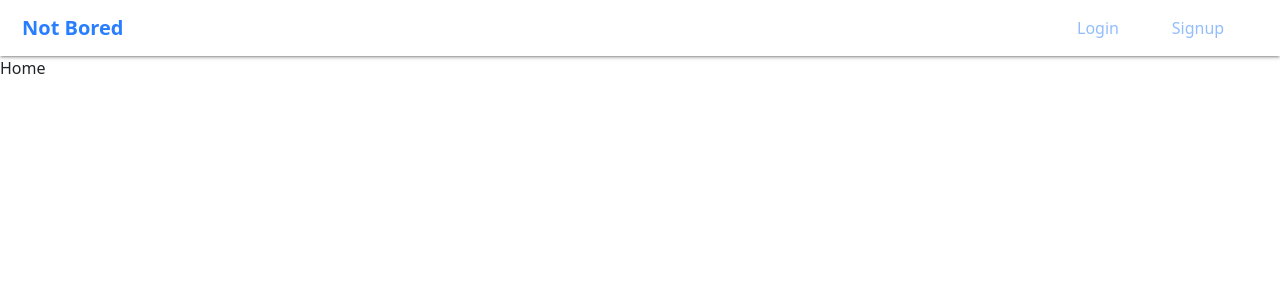
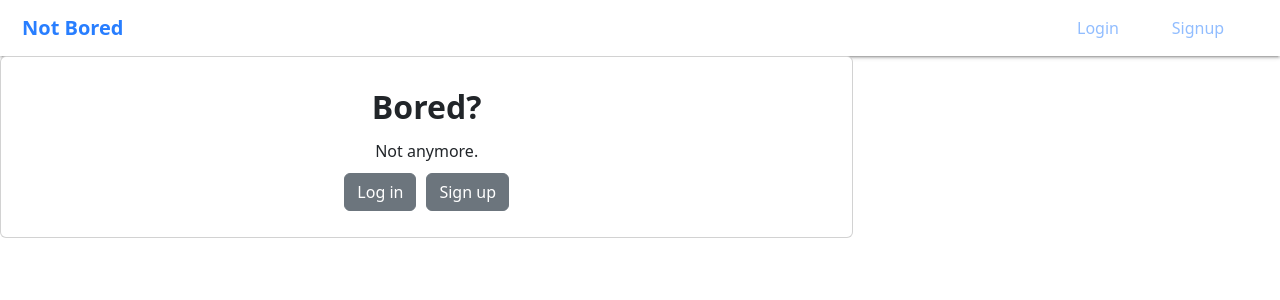
Before and after one commit to adshay18/Capstone-2, a React (Create React App) app in the folder frontend/: page / in a window 1280 px wide. Shown: the top 300 px of the page. Built offline with nearby package versions, Linux system fonts and the light colour scheme; no server answers.

Commit message:
begin user routing

```diff
--- /dev/null
+++ b/frontend/src/Home.css
@@ -0,0 +1,18 @@
+.Home-form-button {
+	margin-left: 5px;
+	margin-right: 5px;
+	margin-top: 10px;
+}
+
+section a {
+	text-decoration: none;
+	color: white;
+}
+
+section a:hover {
+	color: #287eff;
+}
+
+.card-title {
+	font-size: 2rem;
+}
--- /dev/null
+++ b/frontend/src/Home.js
@@ -0,0 +1,35 @@
+import React, { useContext } from 'react';
+import { Card, CardBody, CardTitle, Button } from 'reactstrap';
+import { Link } from 'react-router-dom';
+import UserContext from './UserContext';
+import './Home.css';
+
+function Home() {
+	const { currUser } = useContext(UserContext);
+	return (
+		<section className="col-md-8">
+			<Card>
+				<CardBody className="text-center">
+					<CardTitle className="font-weight-bold">
+						<b>Bored?</b>
+					</CardTitle>
+					<span>Not anymore.</span>
+					{currUser.username ? (
+						<h2>Welcome back, {currUser.firstName}!</h2>
+					) : (
+						<div>
+							<Button className="Home-form-button">
+								<Link to="login">Log in</Link>
+							</Button>
+							<Button className="Home-form-button">
+								<Link to="/signup">Sign up</Link>
+							</Button>
+						</div>
+					)}
+				</CardBody>
+			</Card>
+		</section>
+	);
+}
+
+export default Home;
--- a/frontend/src/NavBar.js
+++ b/frontend/src/NavBar.js
@@ -19,7 +19,7 @@ function NavBar() {
 							<NavLink to="/do-something">Do Something</NavLink>
 						</NavItem>
 						<NavItem>
-							<NavLink to="/profile">{currUser.username}</NavLink>
+							<NavLink to={`/users/${currUser.username}`}>{currUser.username}</NavLink>
 						</NavItem>
 						<Button onClick={logout}>logout</Button>
 					</Nav>
--- a/frontend/src/Routes.js
+++ b/frontend/src/Routes.js
@@ -3,6 +3,7 @@ import { BrowserRouter as Router, Route, Switch } from 'react-router-dom';
 import LoginForm from './LoginForm';
 import NavBar from './NavBar';
 import SignupForm from './SignupForm';
+import Home from './Home'
 
 const Routes = () => {
 	return (
@@ -11,13 +12,16 @@ const Routes = () => {
             <main>
 				<Switch>
 					<Route exact path="/">
-                        Home
+                        <Home />
 					</Route>
                     <Route exact path="/signup">
 						<SignupForm />
 					</Route>
 					<Route exact path="/login">
 						<LoginForm />
+					</Route>
+					<Route path="/users/:username">
+						<p>future user data</p>
 					</Route>
 					<Route>
 						<p>404 page not found</p>
```
